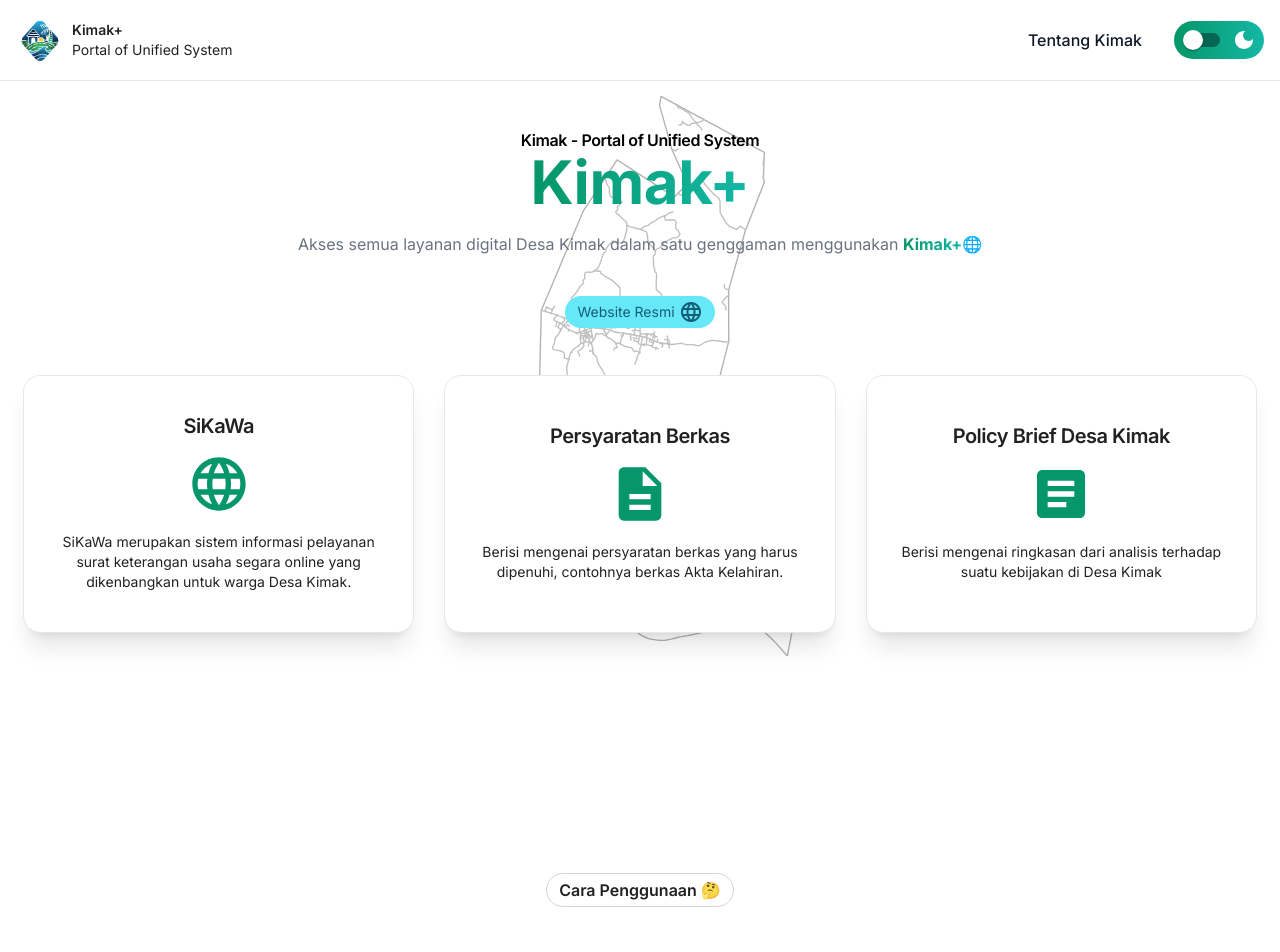
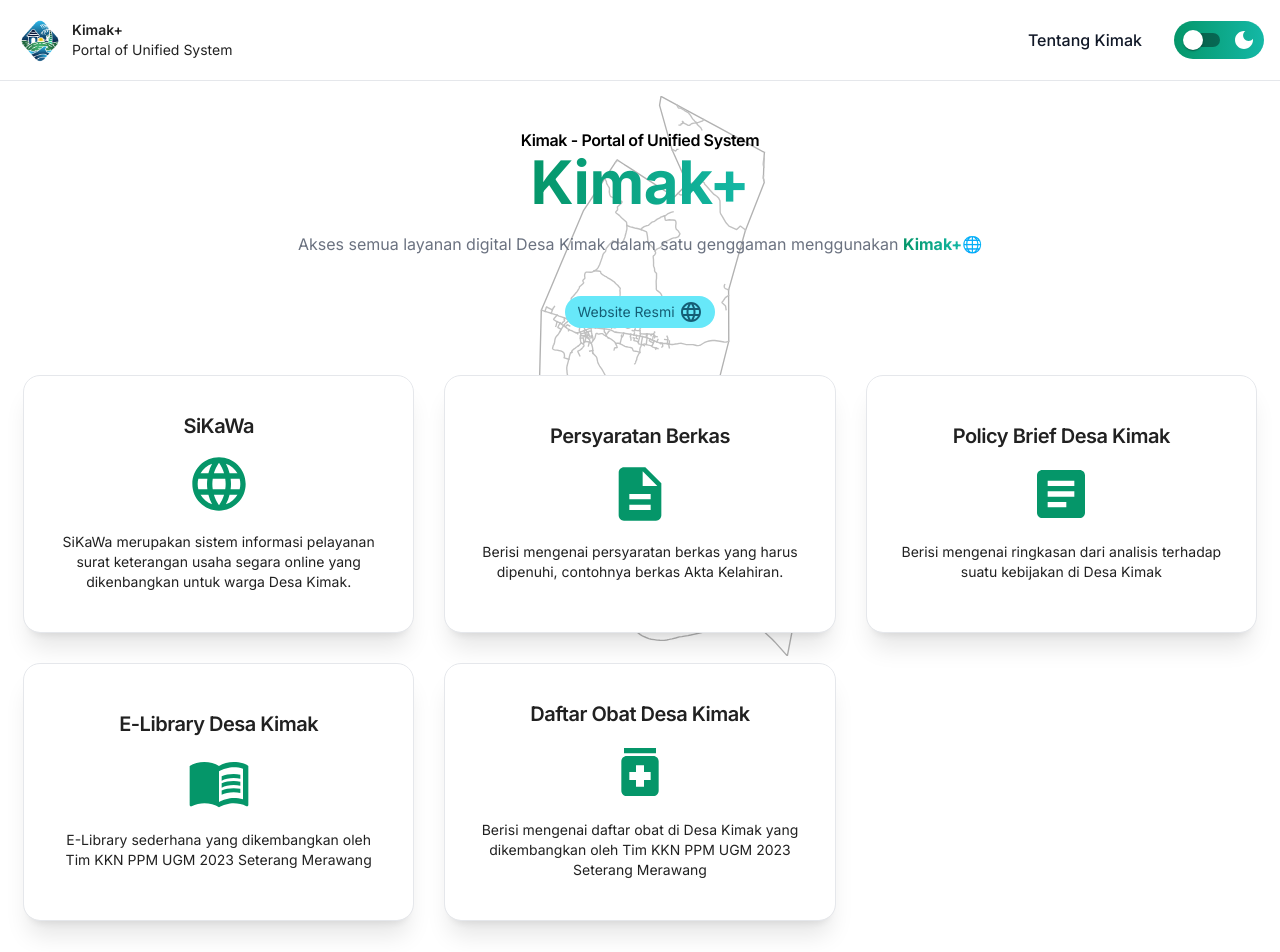
Before and after one commit to saddansyah/kimak-merawang, a React (Vite) app: page / in a window 1280 px wide. Shown: the top 952 px of the page. Built offline with nearby package versions, Linux system fonts and the light colour scheme.

Commit message:
feat: add e-library and obat by kkn ppm ugm

```diff
--- a/src/pages/Home.jsx
+++ b/src/pages/Home.jsx
@@ -19,6 +19,8 @@ import EmailIcon from '@mui/icons-material/Email';
 import YouTubeIcon from '@mui/icons-material/YouTube';
 import DescriptionIcon from '@mui/icons-material/Description';
 import ArticleIcon from '@mui/icons-material/Article';
+import MenuBookIcon from '@mui/icons-material/MenuBook';
+import MedicationIcon from '@mui/icons-material/Medication';
 
 import CustomTooltip from '@/components/CustomTooltip';
 import Card from '@/components/Card';
@@ -49,6 +51,18 @@ const Home = () => {
             icon: <ArticleIcon color='mainGreen' sx={{ fontSize: 64 }} />,
             description: 'Berisi mengenai ringkasan dari analisis terhadap suatu kebijakan di Desa Kimak',
             link: 'policy-brief'
+        },
+        {
+            title: 'E-Library Desa Kimak',
+            icon: <MenuBookIcon color='mainGreen' sx={{ fontSize: 64 }} />,
+            description: 'E-Library sederhana yang dikembangkan oleh Tim KKN PPM UGM 2023 Seterang Merawang',
+            link: 'https://e-library.seterangmerawang.web.id'
+        },
+        {
+            title: 'Daftar Obat Desa Kimak',
+            icon: <MedicationIcon color='mainGreen' sx={{ fontSize: 64 }} />,
+            description: 'Berisi mengenai daftar obat di Desa Kimak yang dikembangkan oleh Tim KKN PPM UGM 2023 Seterang Merawang',
+            link: 'https://obat.seterangmerawang.web.id'
         },
     ]
 
```
Also changed, not shown: src/pages/PolicyBrief.jsx (+0 -10 lines).
